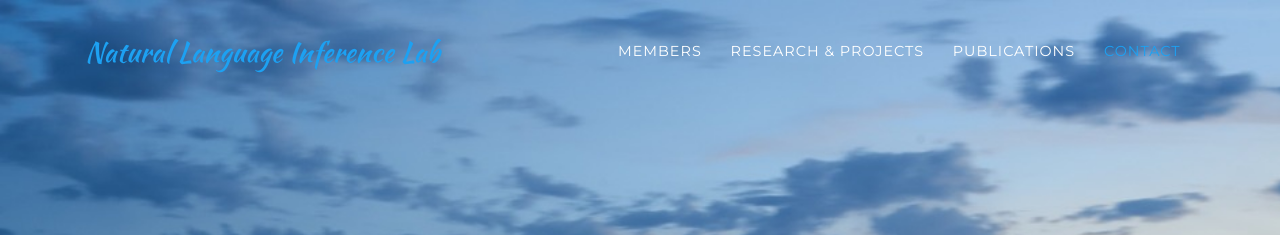
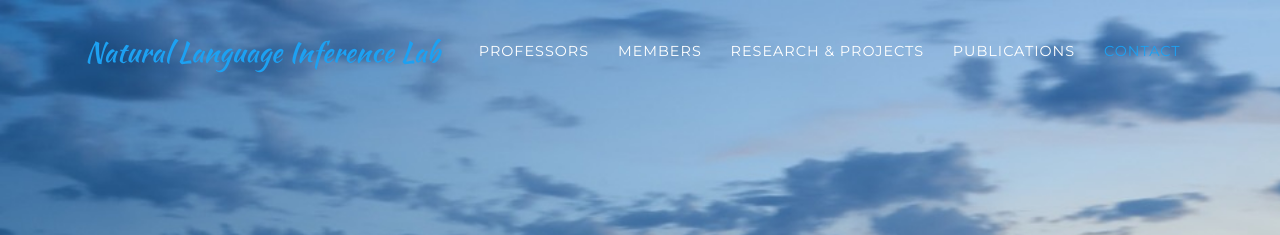
Before and after one commit to NaturalLanguageInference/NaturalLanguageInference.github.io, a Jekyll site: the page built from index.md, in a window 1280 px wide. Shown: the top 235 px of the page. Built offline with Jekyll 4.4.1, drawn with Linux system fonts in a browser that asks for light colours; some web fonts are replaced.

Commit message:
Update navigation.yml

```diff
--- a/_data/navigation.yml
+++ b/_data/navigation.yml
@@ -1,4 +1,7 @@
 nav:
+  - title: "Professors"
+    section: team
+
   - title: "MEMBERS"
     section: services
 
```
